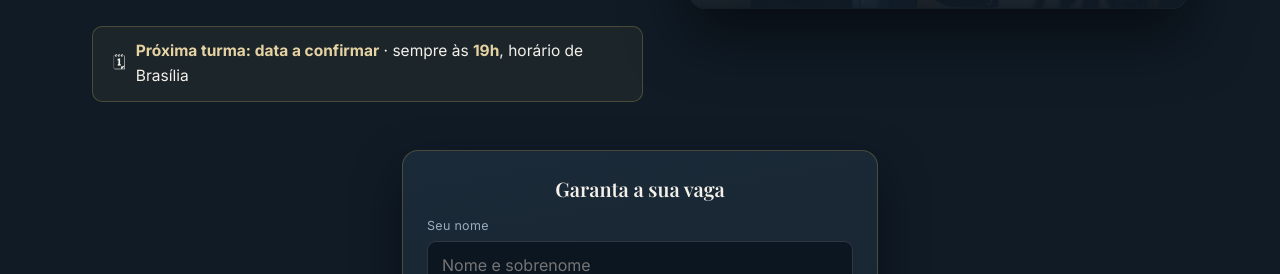
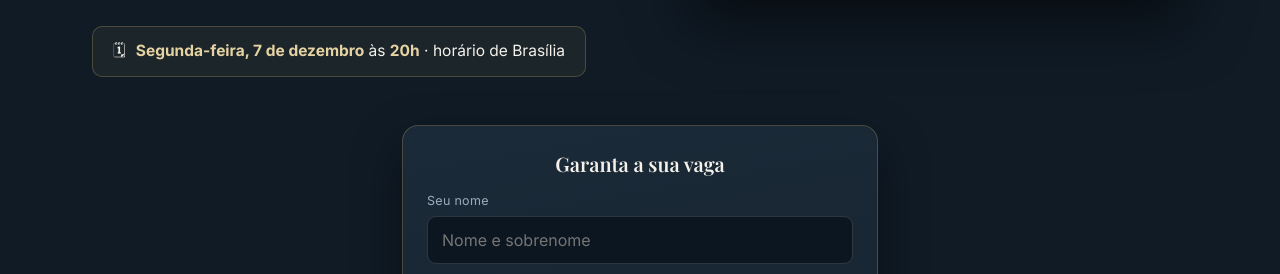
Before and after one commit to ivancdp/laivou-lp, a plain HTML site: page index.html in a window 1280 px wide. Shown: the part 459-733 px from the top of the page. Drawn offline with nearby package versions, Linux system fonts and the light colour scheme.

Commit message:
Data do webinario: 07/12 as 20h

```diff
--- a/index.html
+++ b/index.html
@@ -206,7 +206,7 @@ src="https://www.facebook.com/tr?id=1758951418734463&ev=PageView&noscript=1"></n
       <h1>Clientes novos pagando <span class="gold">R$ 1.800/mês</span> sem você precisar virar vendedor</h1>
       <p class="sub">Em 90 minutos eu mostro o sistema que faz empresários da sua região chegarem até o seu escritório já querendo contratar. Sem cold call, sem prospecção fria, sem depender de indicação.</p>
       <!-- ⚠️ PREENCHER A DATA -->
-      <div class="quando">🗓 <span><b>Próxima turma: data a confirmar</b> · sempre às <b>19h</b>, horário de Brasília</span></div>
+      <div class="quando">🗓 <span><b>Segunda-feira, 7 de dezembro</b> às <b>20h</b> · horário de Brasília</span></div>
     </div>
 
     <div class="hero-photo">
@@ -400,7 +400,7 @@ src="https://www.facebook.com/tr?id=1758951418734463&ev=PageView&noscript=1"></n
   <div class="final-bg"><img src="img/time-protetto.jpg" alt=""></div>
   <div class="wrap">
     <h2>A sua próxima segunda-feira pode começar<br>com <span class="gold">cliente novo entrando</span></h2>
-    <p class="sec-sub" style="margin-bottom:28px">Terça-feira, 19h. Online e gratuito. Vagas limitadas por região.</p>
+    <p class="sec-sub" style="margin-bottom:28px">Segunda-feira, 7 de dezembro, às 20h. Online e gratuito. Vagas limitadas por região.</p>
     <div style="max-width:420px;margin:0 auto">
       <a href="#inscricao" class="btn">QUERO MINHA VAGA GRATUITA</a>
       <p class="legal">Você recebe o link por e-mail e um lembrete no WhatsApp.</p>
```
